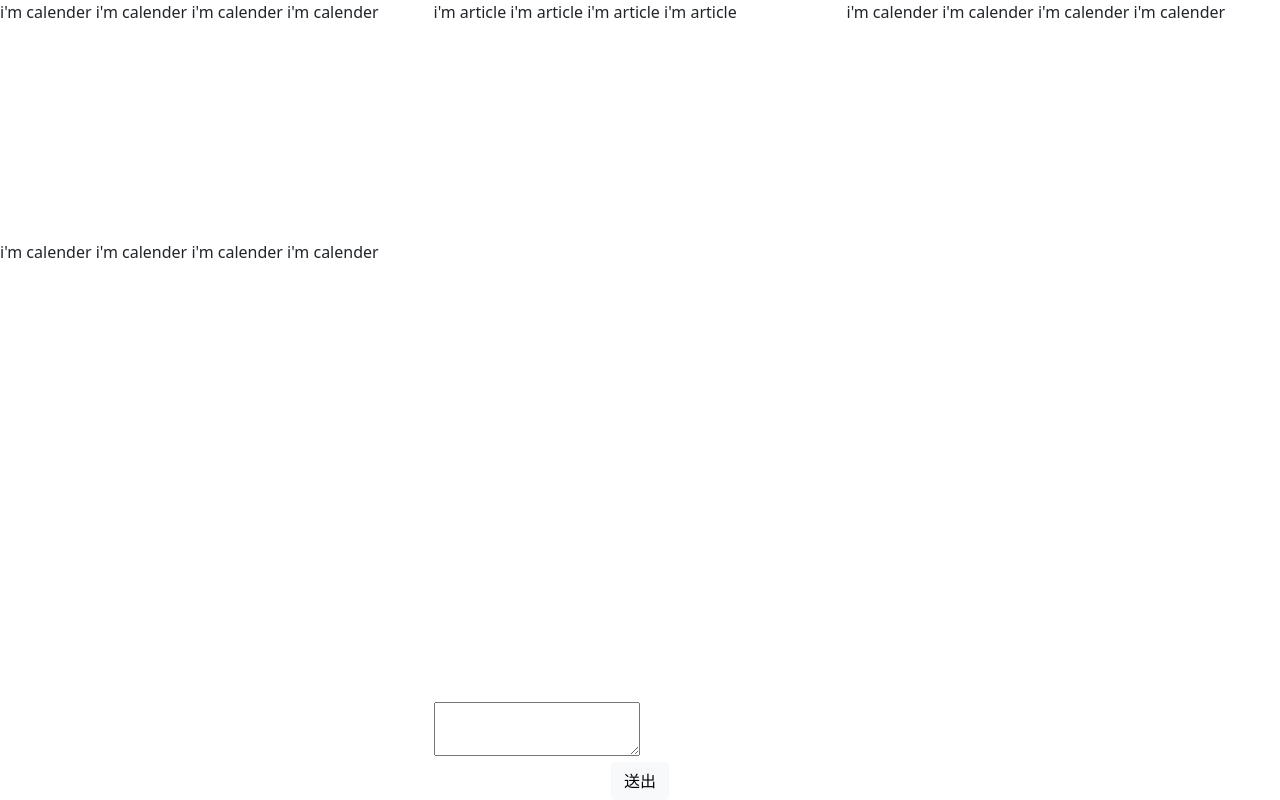
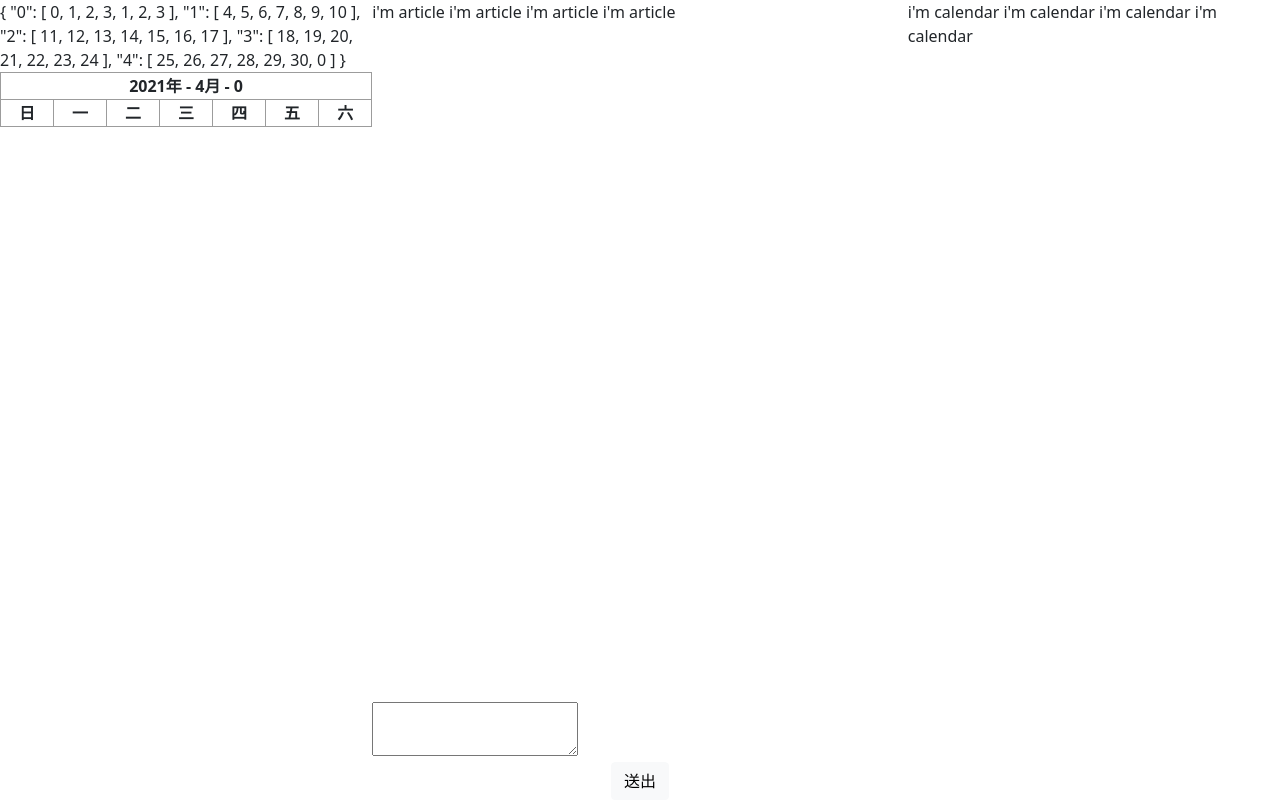
Before and after one commit to TsouMinHan/daily, a Flask app: page / in a window 1280 px wide. Run offline with Flask 2, Linux system fonts and the light colour scheme; data comes from the database, SQL or seed files in the repository; lists and menus that the app fills with data are empty; some libraries are stand-ins or nearby versions.

Commit message:
產生日曆日期

```diff
--- a/app/static/css/index.css
+++ b/app/static/css/index.css
@@ -10,9 +10,9 @@
 .flex-left {
     flex-grow: 1;
     display: flex;
+    flex-direction: column;
     height: 100vh;
-    flex-direction: column;
-
+    width: 20%;
 }
 
 .flex-center {
@@ -24,9 +24,11 @@
 }
 
 .flex-right {
+    flex-grow: 1;
     height: 100vh;
-    flex-grow: 1;
+    width: 20%;
 }
+
 .txtErea-flex {
     /* align-self: flex-end; */
     margin-top: auto;
@@ -44,10 +46,24 @@
     /* justify-content: center; */
 }
 
-.calender {
+.calendar {
     height: 30vh;
 }
 
 .review {
     height: 50vh;
 }
+
+table {
+    width: 100%;
+}
+
+table>thead {
+    text-align: center;
+}
+
+table,
+td,
+th {
+    border: 1px solid #9C9C9C;
+}
--- /dev/null
+++ b/app/static/js/calendar.js
@@ -0,0 +1,60 @@
+let calendarData = {
+    Calendar: {
+        year: null,
+        month: null,
+        day: null
+    },
+    dayArr: {}
+};
+
+var calendarApp = new Vue({
+    el: '#calendar',
+    delimiters: ["((", "))"],
+    data: calendarData,
+    mounted: function() {
+        this.updateCalendar();
+
+        this.updateDayArr();
+    },
+    methods: {
+        updateCalendar: function() {
+            let today = new Date();
+            this.Calendar.year = today.getFullYear();
+            this.Calendar.month = today.getMonth() + 1;
+            this.Calendar.day = today.getDay();
+        },
+        updateDayArr: function() {
+            // month - 1 是因為 month 我有給他 + 1
+            const first = new Date(this.Calendar.year, this.Calendar.month - 1, 1);
+            const last = new Date(this.Calendar.year, this.Calendar.month, 0);
+            // const first = new Date(2021, 5 - 1, 1);
+            // const last = new Date(2021, 5, 0);
+
+            const firstDate = first.getDate();
+            const lastDate = last.getDate(); // 代表 這個月份的前一天
+
+            const firstDay = first.getDay();
+            const lastDay = last.getDay();
+
+            // 日曆上個月分的尾段日期，從星期幾開始
+            let tmp = [];
+            for (i = 0; i < firstDay; i++) {
+                tmp.push(i);
+            }
+
+            // 日曆上這個月份的日期，將所有天數放入
+            for (i = 1; i <= lastDate; i++) {
+                tmp.push(i)
+            }
+
+            // 日曆上補上下個月的前段日期
+            for (i = 0; i < 7 * 5 - tmp.length; i++) {
+                tmp.push(i);
+            }
+            // 放入 dayArr 中
+            for (i = 0; i < 5; i++) {
+                this.dayArr[i] = tmp.slice(i * 7, (i + 1) * 7);
+            }
+        }
+    }
+});
--- a/app/static/js/index.js
+++ b/app/static/js/index.js
@@ -1,4 +1,3 @@
-
 let data = {
     title: "daily",
     dailys: []
@@ -8,14 +7,14 @@
     el: '#app',
     delimiters: ["[[", "]]"],
     data: data,
-    mounted: function () {
+    mounted: function() {
         this.loadData();
     },
     methods: {
-        submitData: function () {
+        submitData: function() {
             const data = {
                 content: CKEDITOR.instances["editor"].getData(),
-                timestamp: Math.round(Date.now()/1000) // now 得到的是毫秒，再除 1000 變成秒數
+                timestamp: Math.round(Date.now() / 1000) // now 得到的是毫秒，再除 1000 變成秒數
             }
             let xhr = new XMLHttpRequest();
 
@@ -23,8 +22,7 @@
                 if (xhr.readyState == XMLHttpRequest.DONE) {
                     const results = JSON.parse(xhr.responseText);
 
-                    if (results.status == "success"){
-                        console.log(results.status)
+                    if (results.status == "success") {
                         CKEDITOR.instances["editor"].setData(""); // clear textarea
                     }
                 }
@@ -34,13 +32,13 @@
             xhr.setRequestHeader('Content-type', 'application/json');
             xhr.send(JSON.stringify(data));
         },
-        loadData: function () {
+        loadData: function() {
             let xhr = new XMLHttpRequest();
             xhr.onreadystatechange = function() {
                 if (xhr.readyState == XMLHttpRequest.DONE) {
                     const results = JSON.parse(xhr.responseText);
 
-                    if (results.status == "success"){
+                    if (results.status == "success") {
                         data.dailys = results.dailys;
                     }
                 }
--- a/app/templates/index.html
+++ b/app/templates/index.html
@@ -7,8 +7,7 @@
     <meta name="viewport" content="width=device-width, initial-scale=1">
 
     <!-- Bootstrap CSS -->
-    <link href="https://cdn.jsdelivr.net/npm/bootstrap@5.0.0-beta2/dist/css/bootstrap.min.css" rel="stylesheet"
-        integrity="sha384-BmbxuPwQa2lc/FVzBcNJ7UAyJxM6wuqIj61tLrc4wSX0szH/Ev+nYRRuWlolflfl" crossorigin="anonymous">
+    <link href="https://cdn.jsdelivr.net/npm/bootstrap@5.0.0-beta2/dist/css/bootstrap.min.css" rel="stylesheet" integrity="sha384-BmbxuPwQa2lc/FVzBcNJ7UAyJxM6wuqIj61tLrc4wSX0szH/Ev+nYRRuWlolflfl" crossorigin="anonymous">
     <link href="{{ url_for('static', filename='css/index.css') }}" rel="stylesheet">
 
     <!-- <script src='https://cdnjs.cloudflare.com/ajax/libs/vue/3.0.0-beta.20/vue.cjs.js'></script> -->
@@ -20,26 +19,41 @@
         <title>[[ title ]]</title>
 
         <div class="flex-left">
-            <div class="calender">
-                i'm calender
-                i'm calender
-                i'm calender
-                i'm calender
+            <div id="calendar">
+                <div>
+                    ((dayArr))
+                </div>
+                <table>
+                    <thead>
+                        <tr>
+                            <th colspan="7">(( Calendar.year ))年 - (( Calendar.month ))月 - (( Calendar.day ))</th>
+                        </tr>
+                        <tr>
+                            <th colspan="1">日</th>
+                            <th colspan="1">一</th>
+                            <th colspan="1">二</th>
+                            <th colspan="1">三</th>
+                            <th colspan="1">四</th>
+                            <th colspan="1">五</th>
+                            <th colspan="1">六</th>
+                        </tr>
+                    </thead>
+
+                    <tbody>
+                        <!-- <tr v-for="arr in dayArr[0]">
+                        </tr> -->
+                    </tbody>
+                </table>
+
             </div>
-            <div class="review">
-                i'm calender
-                i'm calender
-                i'm calender
-                i'm calender
-            </div>
+            <!-- <div class="review">
+
+            </div> -->
         </div>
 
         <div class="flex-center">
             <div class="article-flex">
-                i'm article
-                i'm article
-                i'm article
-                i'm article
+                i'm article i'm article i'm article i'm article
             </div>
 
             <div class="txtErea-flex">
@@ -55,10 +69,7 @@
 
         <div class="flex-right">
             <div>
-                i'm calender
-                i'm calender
-                i'm calender
-                i'm calender
+                i'm calendar i'm calendar i'm calendar i'm calendar
             </div>
         </div>
 
@@ -67,10 +78,9 @@
 
 </body>
 
-<script src="https://cdn.jsdelivr.net/npm/bootstrap@5.0.0-beta2/dist/js/bootstrap.bundle.min.js"
-    integrity="sha384-b5kHyXgcpbZJO/tY9Ul7kGkf1S0CWuKcCD38l8YkeH8z8QjE0GmW1gYU5S9FOnJ0"
-    crossorigin="anonymous"></script>
+<script src="https://cdn.jsdelivr.net/npm/bootstrap@5.0.0-beta2/dist/js/bootstrap.bundle.min.js" integrity="sha384-b5kHyXgcpbZJO/tY9Ul7kGkf1S0CWuKcCD38l8YkeH8z8QjE0GmW1gYU5S9FOnJ0" crossorigin="anonymous"></script>
 <script src="//cdn.ckeditor.com/4.16.0/standard/ckeditor.js"></script>
 <script src="{{ url_for('static', filename='js/index.js') }}"></script>
+<script src="{{ url_for('static', filename='js/calendar.js') }}"></script>
 
 </html>
```
